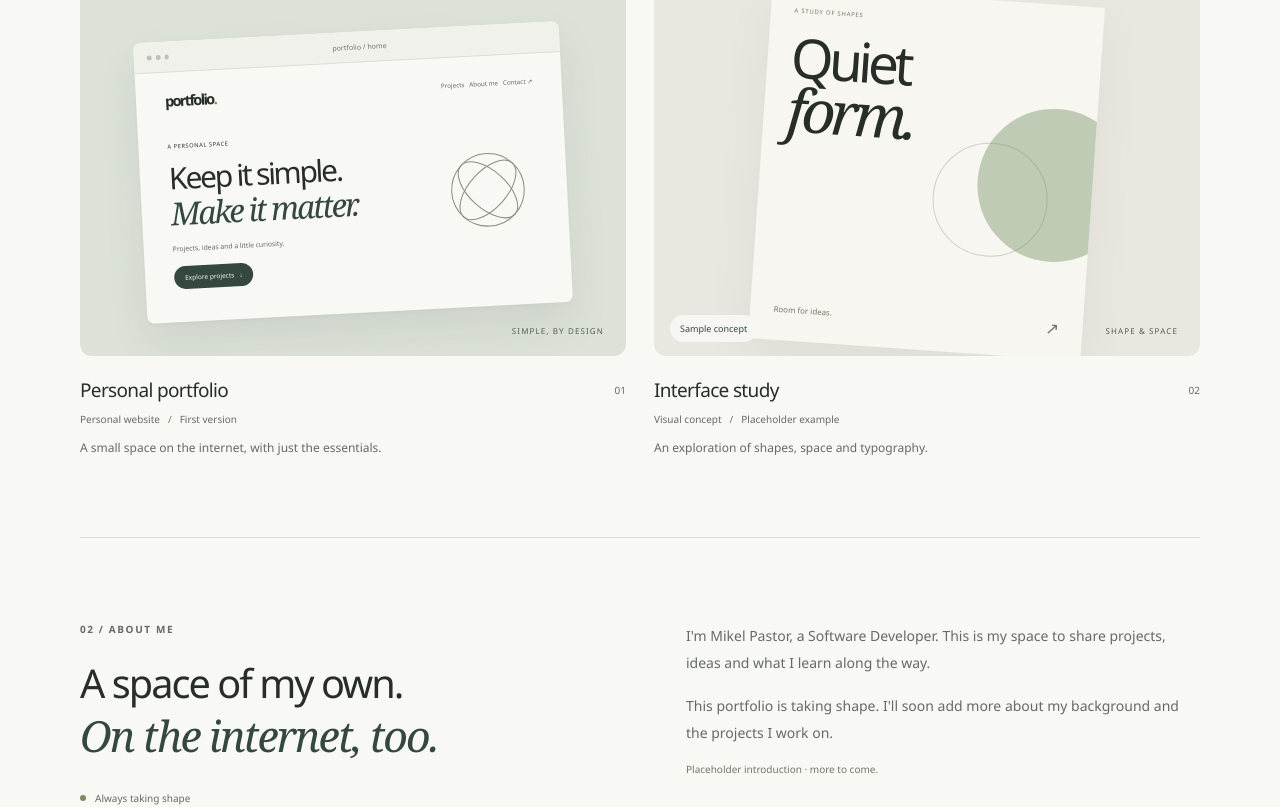
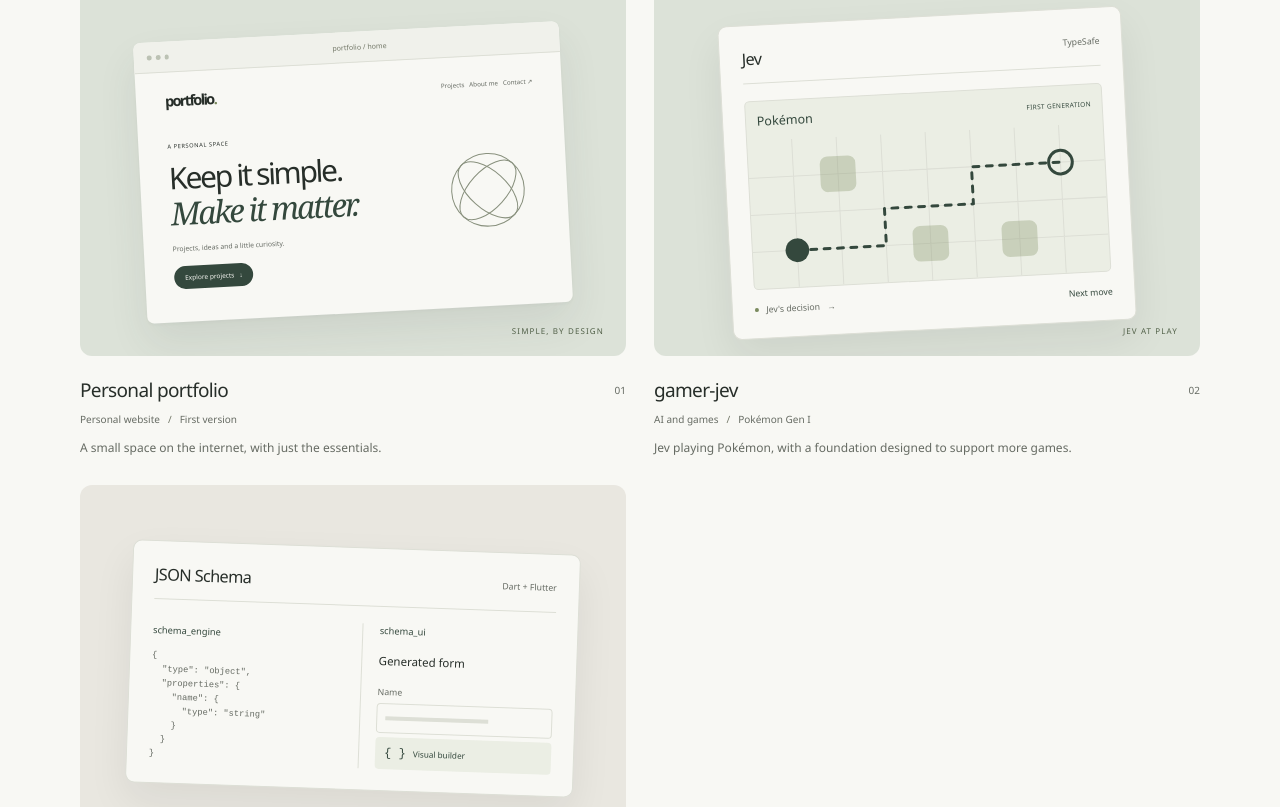
Before and after one commit to mikelpastor24/portfolio, a React (Vite) app: page / in a window 1280 px wide. Shown: the part 900-1707 px from the top of the page. Built offline with nearby package versions, Linux system fonts and the light colour scheme; a web font is replaced by a local one.

Commit message:
feat: add `gamer-jev` and `schema_engine` projects

```diff
--- /dev/null
+++ b/src/components/GamePreview.tsx
@@ -0,0 +1,26 @@
+import { useLocale } from '../i18n/LocaleProvider'
+
+export function GamePreview() {
+  const { messages } = useLocale()
+  return (
+    <div className="project-visual visual-gamer" aria-hidden="true">
+      <div className="game-preview-panel">
+        <div className="preview-panel-heading"><strong>Jev</strong><span>TypeSafe</span></div>
+        <div className="game-preview-screen">
+          <div className="game-preview-title"><span>Pokémon</span><span>{messages.preview.gameGeneration}</span></div>
+          <svg className="game-preview-map" viewBox="0 0 240 100" fill="none">
+            <path d="M0 25H240M0 50H240M0 75H240M30 0V100M60 0V100M90 0V100M120 0V100M150 0V100M180 0V100M210 0V100" className="game-map-grid" />
+            <path d="M30 75H90V50H150V25H210" className="game-map-route" />
+            <rect x="48" y="13" width="24" height="24" rx="5" className="game-map-tile" />
+            <rect x="108" y="63" width="24" height="24" rx="5" className="game-map-tile" />
+            <rect x="168" y="63" width="24" height="24" rx="5" className="game-map-tile" />
+            <circle cx="30" cy="75" r="8" className="game-map-player" />
+            <circle cx="210" cy="25" r="8" className="game-map-goal" />
+          </svg>
+        </div>
+        <div className="game-preview-decision"><span className="small-dot" /><span>{messages.preview.gameDecision}</span><span>→</span><span>{messages.preview.gameAction}</span></div>
+      </div>
+      <span className="visual-caption">{messages.preview.gameCaption}</span>
+    </div>
+  )
+}
--- a/src/components/ProjectPreview.tsx
+++ b/src/components/ProjectPreview.tsx
@@ -1,8 +1,12 @@
 import type { Project } from '../content/portfolio'
 import { useLocale } from '../i18n/LocaleProvider'
+import { GamePreview } from './GamePreview'
+import { SchemaPreview } from './SchemaPreview'
 
 export function ProjectPreview({ variant }: { variant: Project['preview'] }) {
   const { messages } = useLocale()
+  if (variant === 'gamer') return <GamePreview />
+  if (variant === 'schema') return <SchemaPreview />
   if (variant === 'concept') {
     return (
       <div className="project-visual visual-concept" aria-hidden="true">
--- /dev/null
+++ b/src/components/SchemaPreview.tsx
@@ -0,0 +1,28 @@
+import { useLocale } from '../i18n/LocaleProvider'
+
+const exampleSchema = '{\n  "type": "object",\n  "properties": {\n    "name": {\n      "type": "string"\n    }\n  }\n}'
+
+export function SchemaPreview() {
+  const { messages } = useLocale()
+  return (
+    <div className="project-visual visual-schema" aria-hidden="true">
+      <div className="schema-preview-panel">
+        <div className="preview-panel-heading"><strong>JSON Schema</strong><span>Dart + Flutter</span></div>
+        <div className="schema-preview-columns">
+          <div className="schema-preview-editor">
+            <span className="preview-panel-label">schema_engine</span>
+            <pre><code>{exampleSchema}</code></pre>
+          </div>
+          <div className="schema-preview-form">
+            <span className="preview-panel-label">schema_ui</span>
+            <span className="schema-preview-form-title">{messages.preview.schemaForm}</span>
+            <span className="schema-preview-field-label">{messages.preview.schemaName}</span>
+            <div className="schema-preview-field"><span /></div>
+            <div className="schema-preview-builder"><span>{'{ }'}</span><span>{messages.preview.schemaBuilder}</span></div>
+          </div>
+        </div>
+      </div>
+      <span className="visual-caption">{messages.preview.schemaCaption}</span>
+    </div>
+  )
+}
--- a/src/content/portfolio.json
+++ b/src/content/portfolio.json
@@ -56,26 +56,50 @@
       "repository": ""
     },
     {
-      "id": "interface-study",
-      "title": { "es": "Estudio de interfaz", "en": "Interface study" },
-      "category": { "es": "Concepto visual", "en": "Visual concept" },
-      "description": { "es": "Una exploración de formas, espacios y tipografía.", "en": "An exploration of shapes, space and typography." },
+      "id": "gamer-jev",
+      "title": { "es": "gamer-jev", "en": "gamer-jev" },
+      "category": { "es": "IA y videojuegos", "en": "AI and games" },
+      "description": { "es": "Jev jugando a Pokémon, con una base preparada para incorporar otros juegos.", "en": "Jev playing Pokémon, with a foundation designed to support more games." },
       "details": {
         "es": [
-          "Esta tarjeta es un concepto de ejemplo para mostrar cómo se presentará un proyecto. No representa un trabajo profesional realizado.",
-          "Un espacio reservado para próximos proyectos, con su contexto, proceso y resultado."
+          "Con gamer-jev conecto a Jev, la IA de TypeSafe, con videojuegos. Actualmente puede jugar a los títulos de la primera generación de Pokémon.",
+          "El objetivo es que Jev pueda jugar a cualquier juego. La estructura del proyecto está pensada para facilitar la implementación de nuevos juegos y ampliar los que puede jugar."
         ],
         "en": [
-          "This card is a sample concept to show how a project will be presented. It does not represent completed professional work.",
-          "A space reserved for future projects, with their context, process and outcome."
+          "With gamer-jev, I connect Jev, TypeSafe's AI, to video games. It currently supports playing the first generation of Pokémon games.",
+          "The goal is to let Jev play any game. The project is structured to make implementing new games straightforward and expand the games it can play."
         ]
       },
-      "technologies": ["CSS"],
-      "preview": "concept",
-      "status": { "es": "Ejemplo provisional", "en": "Placeholder example" },
-      "isExample": true,
+      "technologies": ["Jev", "TypeSafe"],
+      "preview": "gamer",
+      "status": { "es": "Pokémon Gen I", "en": "Pokémon Gen I" },
+      "isExample": false,
       "url": "",
-      "repository": ""
+      "repository": "https://github.com/mikelpastor24/gamer-jev"
+    },
+    {
+      "id": "schema-engine",
+      "title": { "es": "schema_engine", "en": "schema_engine" },
+      "category": { "es": "Herramientas para JSON Schema", "en": "JSON Schema tools" },
+      "description": { "es": "Del JSON Schema a la validación en Dart y a interfaces generadas en Flutter.", "en": "From JSON Schema to validation in Dart and generated interfaces in Flutter." },
+      "details": {
+        "es": [
+          "En este monorepositorio reúno dos paquetes: schema_engine, escrito en Dart, y schema_ui, escrito en Flutter y construido sobre el primero.",
+          "schema_engine permite generar y parsear JSON Schemas, y ofrece validación compilada con el objetivo de conseguir el mayor rendimiento posible en Dart.",
+          "schema_ui lleva esos esquemas a la interfaz con widgets de Flutter. Incluye un formulario generado a partir de un JSON Schema para crear instancias de JSON y un constructor visual para crear esquemas de forma más sencilla."
+        ],
+        "en": [
+          "This monorepo brings together two packages: schema_engine, written in Dart, and schema_ui, written in Flutter and built on top of the engine.",
+          "schema_engine generates and parses JSON Schemas and provides compiled validation, with the goal of achieving the best possible performance in Dart.",
+          "schema_ui turns those schemas into Flutter widgets. It includes a form generated from a JSON Schema to create JSON instances and a visual builder that makes creating schemas easier."
+        ]
+      },
+      "technologies": ["Dart", "Flutter", "JSON Schema"],
+      "preview": "schema",
+      "status": { "es": "Monorepositorio", "en": "Monorepo" },
+      "isExample": false,
+      "url": "",
+      "repository": "https://github.com/mikelpastor24/schema_engine"
     }
   ],
   "principles": [
--- a/src/content/portfolio.ts
+++ b/src/content/portfolio.ts
@@ -2,7 +2,7 @@ import configuration from './portfolio.json' with { type: 'json' }
 import type { Locale } from '../i18n/types.ts'
 
 type LocalizedText = Record<Locale, string>
-type Preview = 'portfolio' | 'concept'
+type Preview = 'portfolio' | 'concept' | 'gamer' | 'schema'
 
 export type SocialLink = {
   id: string
@@ -26,8 +26,8 @@ export type Project = {
 }
 
 function getPreview(value: string): Preview {
-  if (value === 'portfolio' || value === 'concept') return value
-  throw new Error(`Unknown project preview: ${value}. Use "portfolio" or "concept" in portfolio.json.`)
+  if (value === 'portfolio' || value === 'concept' || value === 'gamer' || value === 'schema') return value
+  throw new Error(`Unknown project preview: ${value}. Use "portfolio", "concept", "gamer", or "schema" in portfolio.json.`)
 }
 
 export const profile = configuration.profile
--- a/src/i18n/locales/en.json
+++ b/src/i18n/locales/en.json
@@ -17,7 +17,21 @@
     "scroll": "Scroll to discover"
   },
   "projects": { "eyebrow": "01 / PROJECTS", "heading": "What's taking shape", "asideFirst": "An initial selection.", "asideSecond": "A starting point.", "view": "View project", "example": "Sample concept" },
-  "preview": { "portfolioCaption": "SIMPLE, BY DESIGN", "personalSpace": "A PERSONAL SPACE", "conceptCaption": "A STUDY OF SHAPES", "conceptFooter": "Room for ideas.", "conceptVisualCaption": "SHAPE & SPACE" },
+  "preview": {
+    "portfolioCaption": "SIMPLE, BY DESIGN",
+    "personalSpace": "A PERSONAL SPACE",
+    "conceptCaption": "A STUDY OF SHAPES",
+    "conceptFooter": "Room for ideas.",
+    "conceptVisualCaption": "SHAPE & SPACE",
+    "gameGeneration": "FIRST GENERATION",
+    "gameDecision": "Jev's decision",
+    "gameAction": "Next move",
+    "gameCaption": "JEV AT PLAY",
+    "schemaForm": "Generated form",
+    "schemaName": "Name",
+    "schemaBuilder": "Visual builder",
+    "schemaCaption": "SCHEMAS TAKING SHAPE"
+  },
   "dialog": { "close": "Close project", "example": "SAMPLE CONCEPT", "technologies": "Technologies and areas", "visit": "Visit project", "code": "View code" },
   "about": { "eyebrow": "02 / ABOUT ME", "heading": "A space of my own.", "headingAccent": "On the internet, too.", "note": "Always taking shape", "placeholder": "Placeholder introduction · more to come." },
   "contact": { "eyebrow": "03 / CONTACT", "heading": "Every good idea", "headingSecond": "starts with a", "headingAccent": "hello.", "description": "A project, a question or a conversation.", "cta": "Let's talk", "pending": "Contact details coming soon", "pendingDescription": "Contact details are not set yet." },
--- a/src/i18n/locales/es.json
+++ b/src/i18n/locales/es.json
@@ -17,7 +17,21 @@
     "scroll": "Desliza para descubrir"
   },
   "projects": { "eyebrow": "01 / PROYECTOS", "heading": "Lo que va tomando forma", "asideFirst": "Una primera selección.", "asideSecond": "Un punto de partida.", "view": "Ver proyecto", "example": "Concepto de ejemplo" },
-  "preview": { "portfolioCaption": "SIMPLE, POR DISEÑO", "personalSpace": "UN ESPACIO PERSONAL", "conceptCaption": "UN ESTUDIO DE FORMAS", "conceptFooter": "Espacio para las ideas.", "conceptVisualCaption": "FORMA & ESPACIO" },
+  "preview": {
+    "portfolioCaption": "SIMPLE, POR DISEÑO",
+    "personalSpace": "UN ESPACIO PERSONAL",
+    "conceptCaption": "UN ESTUDIO DE FORMAS",
+    "conceptFooter": "Espacio para las ideas.",
+    "conceptVisualCaption": "FORMA & ESPACIO",
+    "gameGeneration": "PRIMERA GENERACIÓN",
+    "gameDecision": "Decisión de Jev",
+    "gameAction": "Siguiente movimiento",
+    "gameCaption": "JEV EN JUEGO",
+    "schemaForm": "Formulario generado",
+    "schemaName": "Nombre",
+    "schemaBuilder": "Constructor visual",
+    "schemaCaption": "ESQUEMAS QUE TOMAN FORMA"
+  },
   "dialog": { "close": "Cerrar proyecto", "example": "CONCEPTO DE EJEMPLO", "technologies": "Tecnologías y áreas", "visit": "Visitar proyecto", "code": "Ver código" },
   "about": { "eyebrow": "02 / SOBRE MÍ", "heading": "Un espacio propio.", "headingAccent": "También en internet.", "note": "En constante construcción", "placeholder": "Presentación provisional · pendiente de completar." },
   "contact": { "eyebrow": "03 / CONTACTO", "heading": "Toda buena idea", "headingSecond": "empieza con un", "headingAccent": "hola.", "description": "Un proyecto, una pregunta o una conversación.", "cta": "Hablemos", "pending": "Contacto próximamente", "pendingDescription": "Datos de contacto pendientes." },
--- a/src/styles.css
+++ b/src/styles.css
@@ -179,6 +179,38 @@
   .concept-shape > div { width: 21cqw; height: 21cqw; border: 1px solid var(--concept-outline); border-radius: 50%; transform: translate(-8cqw, 7cqw); }
   .concept-footer { position: absolute; bottom: 3.8cqw; left: 4.3cqw; right: 4.3cqw; display: flex; justify-content: space-between; align-items: center; font-size: 1.45cqw; color: var(--subtle); }
   .concept-footer > span:last-child { font-size: 3cqw; }
+  .visual-gamer { background: var(--preview-portfolio); }
+  .visual-schema { background: var(--preview-concept); }
+  .game-preview-panel, .schema-preview-panel { background: var(--paper); border: 1px solid var(--line); border-radius: 9px; padding: 4cqw; box-shadow: 0 18px 40px #17201912; }
+  .game-preview-panel { width: 74%; transform: rotate(-3deg); }
+  .schema-preview-panel { width: 82%; transform: rotate(2deg); }
+  .preview-panel-heading { display: flex; align-items: center; justify-content: space-between; gap: 2cqw; padding-bottom: 2.5cqw; border-bottom: 1px solid var(--line); }
+  .preview-panel-heading strong { font-size: 3cqw; font-weight: 550; letter-spacing: -0.04em; }
+  .preview-panel-heading > span { font-size: 1.6cqw; color: var(--muted); }
+  .game-preview-screen { margin-top: 3cqw; border-radius: 5px; overflow: hidden; border: 1px solid var(--line); background: var(--soft-green); }
+  .game-preview-title { display: flex; align-items: center; justify-content: space-between; padding: 2cqw; color: var(--green); gap: 2cqw; }
+  .game-preview-title > span:first-child { font-size: 2.3cqw; font-weight: 500; }
+  .game-preview-title > span:last-child { font-size: 1.2cqw; letter-spacing: 0.05em; }
+  .game-preview-map { width: 100%; height: auto; }
+  .game-map-grid { stroke: var(--line); stroke-width: 0.7; }
+  .game-map-route { stroke: var(--green); stroke-width: 2; stroke-dasharray: 4 5; stroke-linecap: round; stroke-linejoin: round; }
+  .game-map-tile { fill: var(--accent); opacity: 0.3; }
+  .game-map-player { fill: var(--green); }
+  .game-map-goal { stroke: var(--green); stroke-width: 2; }
+  .game-preview-decision { display: flex; gap: 1.3cqw; align-items: center; margin-top: 2.5cqw; color: var(--muted); font-size: 1.6cqw; }
+  .game-preview-decision .small-dot { width: 0.8cqw; height: 0.8cqw; }
+  .game-preview-decision > span:last-child { margin-left: auto; color: var(--green); }
+  .schema-preview-columns { display: grid; grid-template-columns: 1fr 1fr; gap: 3cqw; margin-top: 3cqw; }
+  .preview-panel-label { font-size: 1.7cqw; font-weight: 500; color: var(--green); }
+  .schema-preview-editor { min-width: 0; }
+  .schema-preview-editor pre { margin: 2cqw 0 0; font-size: 1.6cqw; line-height: 1.6; color: var(--muted); }
+  .schema-preview-form { display: flex; flex-direction: column; border-left: 1px solid var(--line); padding-left: 3cqw; }
+  .schema-preview-form-title { font-size: 2.1cqw; margin-top: 3cqw; line-height: 1.4; }
+  .schema-preview-field-label { font-size: 1.6cqw; margin-top: 3cqw; color: var(--muted); }
+  .schema-preview-field { height: 5.5cqw; margin-top: 1cqw; border: 1px solid var(--line); border-radius: 4px; display: flex; align-items: center; padding: 1.3cqw; }
+  .schema-preview-field > span { width: 65%; height: 0.6cqw; background: var(--line); }
+  .schema-preview-builder { display: flex; align-items: center; gap: 1.3cqw; margin-top: auto; padding: 1.6cqw; border-radius: 4px; background: var(--soft-green); color: var(--green); font-size: 1.5cqw; }
+  .schema-preview-builder > span:first-child { font-family: monospace; font-size: 2.2cqw; }
   .about-section { padding-block: 84px 90px; }
   .about-grid { display: grid; grid-template-columns: 1fr 1fr; gap: 92px; }
   .about-grid .eyebrow { margin-bottom: 23px; color: var(--muted); }
@@ -217,6 +249,7 @@
   .project-dialog { border: 0; border-radius: 16px; background: var(--paper); color: var(--ink); padding: 0; width: min(640px, calc(100% - 32px)); max-height: calc(100dvh - 48px); overscroll-behavior: contain; box-shadow: 0 30px 100px #17201930; animation: dialog-enter 240ms ease both; }
   .project-dialog::backdrop { background: #17201973; backdrop-filter: blur(5px); }
   .project-dialog > .project-visual { aspect-ratio: 2.1; }
+  .project-dialog > .visual-gamer, .project-dialog > .visual-schema { aspect-ratio: 1.5; }
   .dialog-close { position: absolute; z-index: 2; top: 14px; right: 14px; background: var(--paper); }
   .dialog-content { padding: 32px 36px 36px; }
   .dialog-content .eyebrow { color: var(--muted); margin-bottom: 12px; }
```
Also changed, not shown: 2 other files (tests, documents, lock files or other folders).
